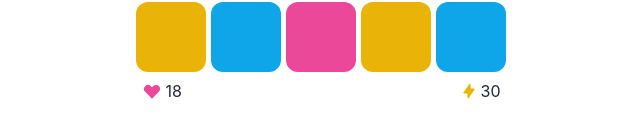
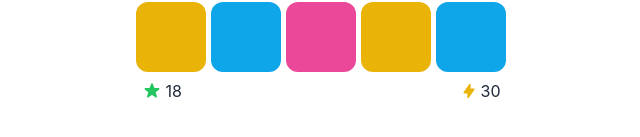
Before and after one commit to rafalsobota/colocraft, a React (Create React App) app: page / in a window 1280 px wide. Shown: the part 575-712 px from the top of the page, without its empty margins (319-959 px from the left). Built offline with nearby package versions, Linux system fonts and the light colour scheme; the HTML template or start-up script is replaced by a standard one.

Commit message:
Replace heart icon with star

```diff
--- a/src/game/Game.tsx
+++ b/src/game/Game.tsx
@@ -1,5 +1,5 @@
 import { useCallback, useState } from "react";
-import { HeartIcon, LightningBoltIcon } from "@heroicons/react/solid";
+import { LightningBoltIcon, StarIcon } from "@heroicons/react/solid";
 import {
   CellType,
   Color,
@@ -166,11 +166,11 @@ function Game() {
     >
       <Summary isOpen={finished} onRestart={restart} score={score} />
       <div className="absolute top-[600px] left-0 p-1 w-full flex flex-row text-slate-500 dark:text-slate-400 antialiased items-center">
-        <HeartIcon className="h-5 mx-1 text-pink-500" />
+        <StarIcon className="h-5 mx-1 text-green-500" />
         <div className="flex-grow text-left text-slate-800 dark:text-slate-100">
           {score}
         </div>
-        <LightningBoltIcon className="h-4 text-yellow-500" />
+        <LightningBoltIcon className={`h-4 text-yellow-500`} />
         <div>
           <span className="mx-1 text-slate-800 dark:text-slate-100">
             {movesLeft}
--- a/src/game/Summary.tsx
+++ b/src/game/Summary.tsx
@@ -1,5 +1,5 @@
 import { Dialog, Transition } from "@headlessui/react";
-import { HeartIcon, LightningBoltIcon } from "@heroicons/react/solid";
+import { LightningBoltIcon, StarIcon } from "@heroicons/react/solid";
 import { Fragment, useEffect, useRef } from "react";
 
 type SummaryProps = {
@@ -57,7 +57,7 @@ export default function Summary({ isOpen, score, onRestart }: SummaryProps) {
                 as="h3"
                 className="flex items-center text-lg font-medium leading-6 text-gray-900"
               >
-                <HeartIcon className="mr-2 -mt-2 text-pink-500 h-14" />
+                <StarIcon className="mr-2 -mt-1 text-green-500 h-14" />
                 <div className="mr-1 text-5xl font-semibold text-slate-800 dark:text-slate-100">
                   {scoreRef.current}
                 </div>
@@ -71,7 +71,7 @@ export default function Summary({ isOpen, score, onRestart }: SummaryProps) {
                   </span>{" "}
                   Scored
                   <span className="whitespace-nowrap">
-                    <HeartIcon className="inline h-5 mx-1 -mt-1 text-pink-500" />
+                    <StarIcon className="inline h-5 mx-1 -mt-1 text-green-500" />
                     {scoreRef.current}.
                   </span>
                 </span>
```
